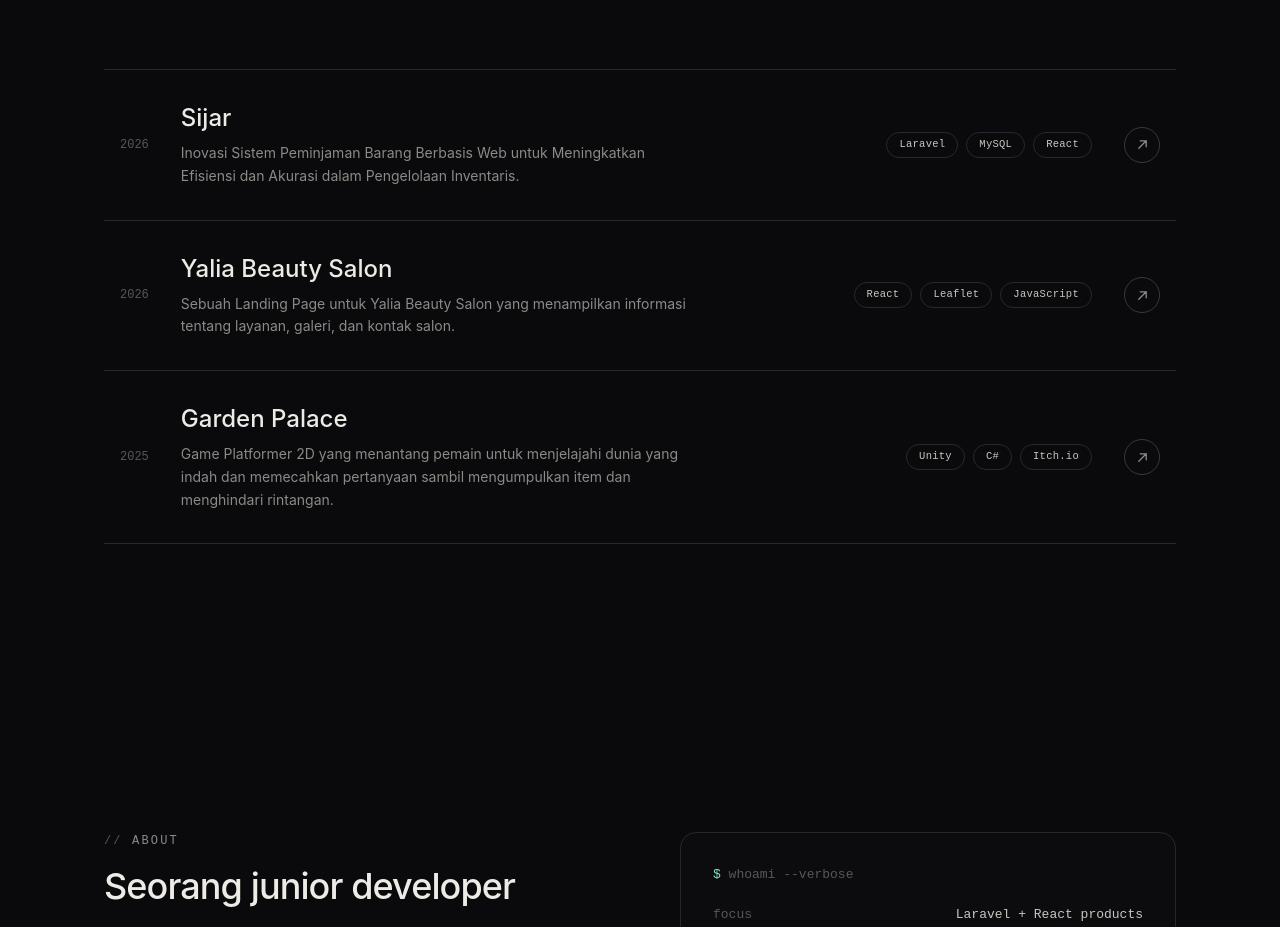
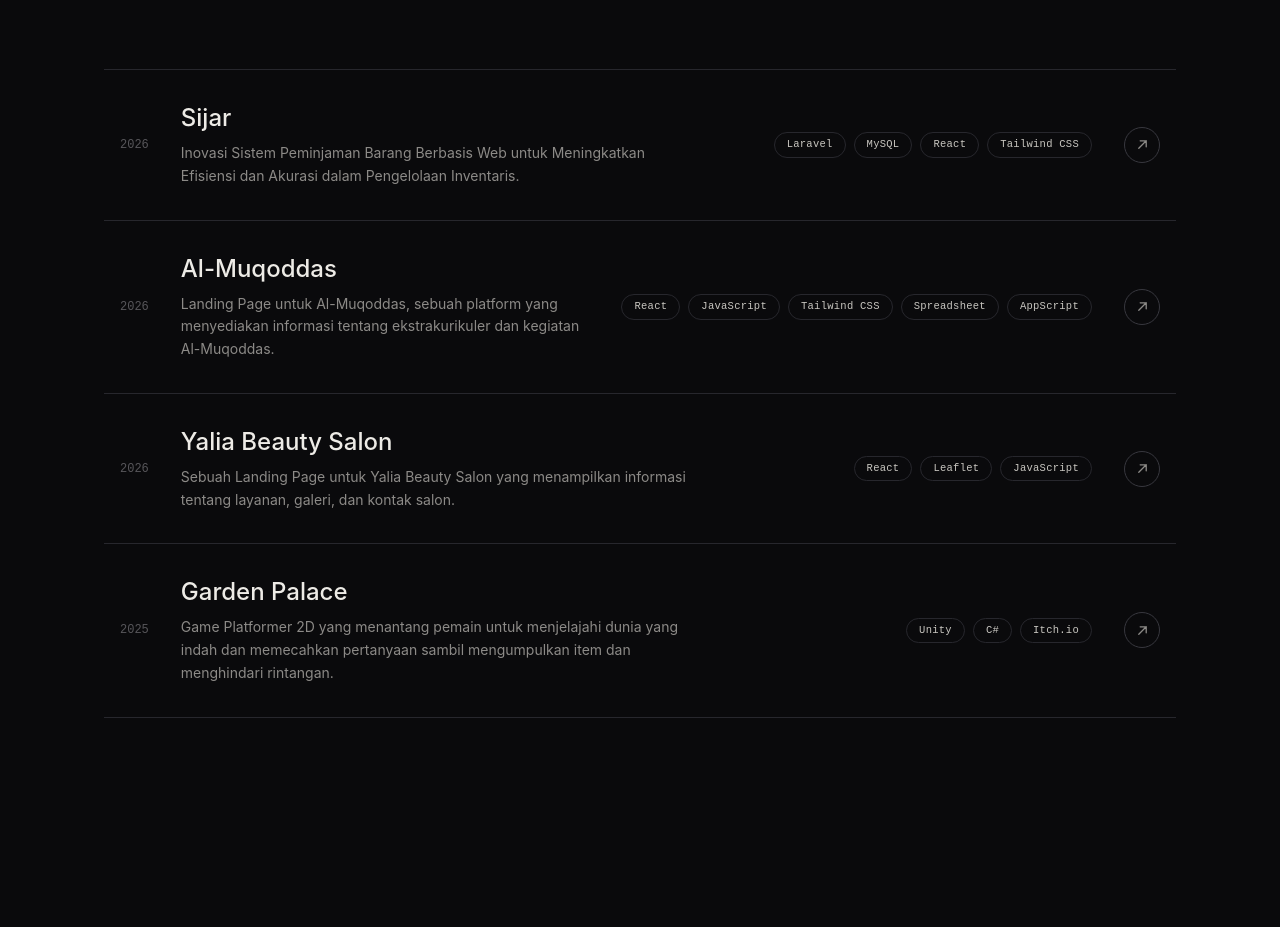
Before and after one commit to Rendra-Gadhing28/my-portofolio, a React (Vite) app: page / in a window 1280 px wide. Shown: the part 1161-2088 px from the top of the page. Built offline with nearby package versions, Linux system fonts and the light colour scheme.

Commit message:
add landing page al-muqoddas

```diff
--- a/src/components/Projects.jsx
+++ b/src/components/Projects.jsx
@@ -4,9 +4,16 @@ const PROJECTS = [
   {
     name: "Sijar",
     desc: "Inovasi Sistem Peminjaman Barang Berbasis Web untuk Meningkatkan Efisiensi dan Akurasi dalam Pengelolaan Inventaris.",
-    tags: ["Laravel", "MySQL", "React"],
+    tags: ["Laravel", "MySQL", "React"," Tailwind CSS"],
     year: "2026",
     url: "https://sijarr.vercel.app/"
+  },
+    {
+    name: "Al-Muqoddas",
+    desc: "Landing Page untuk Al-Muqoddas, sebuah platform yang menyediakan informasi tentang ekstrakurikuler dan kegiatan Al-Muqoddas.",
+    tags: ["React", "JavaScript", "Tailwind CSS", "Spreadsheet", "AppScript"],
+    year: "2026",
+    url: "https://al-muqoddas.vercel.app/"
   },
     {
     name: "Yalia Beauty Salon",
```
